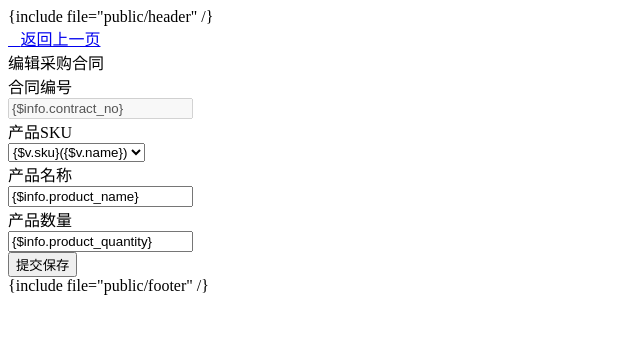
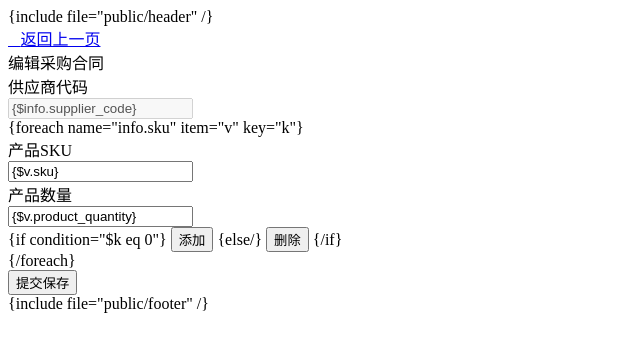
Before and after one commit to hahah7307/nbtlz-shipment, a PHP site: page /DbName/application/Manage/view/procurement_contract/edit.php in a window 1280 px wide. Shown: the top 352 px of the page, without its empty margins (0-640 px from the left). Run offline with PHP 8.4, Linux system fonts and the light colour scheme.

Commit message:
外销编号3-14：数据展示优化

```diff
--- a/application/Manage/validate/ProcurementContractValidate.php
+++ b/application/Manage/validate/ProcurementContractValidate.php
@@ -24,6 +24,6 @@
 
     protected $scene = [
         'add'           =>  ['contract_no', 'supplier_code', 'created_id'],
-        'edit'          =>  ['contract_no', 'supplier_code'],
+        'edit'          =>  ['sku', 'product_quantity'],
     ];
 }
--- a/application/Manage/view/procurement_contract/edit.php
+++ b/application/Manage/view/procurement_contract/edit.php
@@ -8,34 +8,29 @@
         <div class="title">编辑采购合同</div>
         <div class="layui-form">
             <div class="layui-form-item">
-                <label class="layui-form-label">合同编号</label>
+                <label class="layui-form-label">供应商代码</label>
                 <div class="layui-input-inline w300">
-                    <input type="text" class="layui-input" name="contract_no" value="{$info.contract_no}" disabled placeholder="请填写产品名称">
+                    <input type="text" class="layui-input" name="supplier_code" value="{$info.supplier_code}" disabled placeholder="请填写供应商代码">
                 </div>
             </div>
+            {foreach name="info.sku" item="v" key="k"}
             <div class="layui-form-item">
                 <label class="layui-form-label">产品SKU</label>
-                <div class="layui-input-block w300">
-                    <select name="sku_id" lay-verify="required">
-                        {foreach name="sku" item="v"}
-                        <option value="{$v.id}" {if condition="$info.sku_id eq $v.id"}selected{/if}>{$v.sku}({$v.name})</option>
-                        {/foreach}
-                    </select>
+                <div class="layui-input-inline w300">
+                    <input type="text" class="layui-input" name="sku[]" value="{$v.sku}" placeholder="请填写产品SKU">
                 </div>
-            </div>
-            <div class="layui-form-item">
-                <label class="layui-form-label">产品名称</label>
-                <div class="layui-input-inline w300">
-                    <input type="text" class="layui-input" name="product_name" value="{$info.product_name}" placeholder="请填写产品名称">
-                </div>
-            </div>
-            <div class="layui-form-item">
                 <label class="layui-form-label">产品数量</label>
                 <div class="layui-input-inline w300">
-                    <input type="text" class="layui-input" name="product_quantity" value="{$info.product_quantity}" placeholder="请填写产品数量">
+                    <input type="text" class="layui-input" name="product_quantity[]" value="{$v.product_quantity}" placeholder="请填写产品数量">
                 </div>
+                {if condition="$k eq 0"}
+                <button class="layui-btn layui-btn-sm btn-lc" lay-submit lay-filter="AttrAdd">添加</button>
+                {else/}
+                <button class="layui-btn layui-btn-sm layui-btn-danger btn-lc" lay-submit lay-filter="attrDel">删除</button>
+                {/if}
             </div>
-            <div class="layui-form-item">
+            {/foreach}
+            <div class="layui-form-item" id="sub-dom">
                 <div class="layui-input-block">
                     <button class="layui-btn w200" lay-submit lay-filter="formCoding">提交保存</button>
                 </div>
@@ -48,14 +43,32 @@
 	var $ = layui.jquery,
 		form = layui.form;
 
+    let domIndex = 0;
+    // 添加属性
+    form.on('submit(AttrAdd)', function(data) {
+        domIndex ++;
+        let newDom = '<div class="layui-form-item"><label class="layui-form-label">产品SKU</label><div class="layui-input-inline w300"><input type="text" class="layui-input" name="sku[' + domIndex + ']" placeholder="请填写产品SKU"></div><label class="layui-form-label">产品数量</label><div class="layui-input-inline w300"><input type="text" class="layui-input" name="product_quantity[' + domIndex + ']" placeholder="请填写产品数量"></div><button class="layui-btn layui-btn-sm layui-btn-danger btn-lc" lay-submit lay-filter="attrDel">删除</button></div>';
+        $("#sub-dom").before(newDom);
+        form.render();
+        return false;
+    });
+
+    // 删除属性
+    form.on('submit(attrDel)', function(data) {
+        $(this).parent().remove();
+    });
+
 	// 提交
 	form.on('submit(formCoding)', function(data){
 		var text = $(this).text(),
 			button = $(this);
 		$('button').attr('disabled',true);
 		button.text('请稍候...');
-        axios.post("{:url('edit', ['id' => $info['id']])}", data.field)
-            .then(function (response) {
+        axios.post("{:url('edit', ['id' => $info['id']])}", data.field, {
+            headers: {
+                'Content-Type': 'multipart/form-data'
+            }
+        }).then(function (response) {
             let res = response.data;
             if (res.code === 1) {
                 layer.alert(res.msg,{icon:1,closeBtn:0,title:false,btnAlign:'c',},function(){
@@ -68,8 +81,7 @@
                     button.text(text);
                 });
             }
-            })
-            .catch(function (error) {
+        }).catch(function (error) {
             console.log(error);
         });
 		return false;
```
Also changed, not shown: application/Manage/controller/ProcurementContractController.php (+48 -24 lines), application/Manage/view/procurement_contract/add.php (+0 -16 lines). Lines whose indentation alone changed are shown as unchanged.
